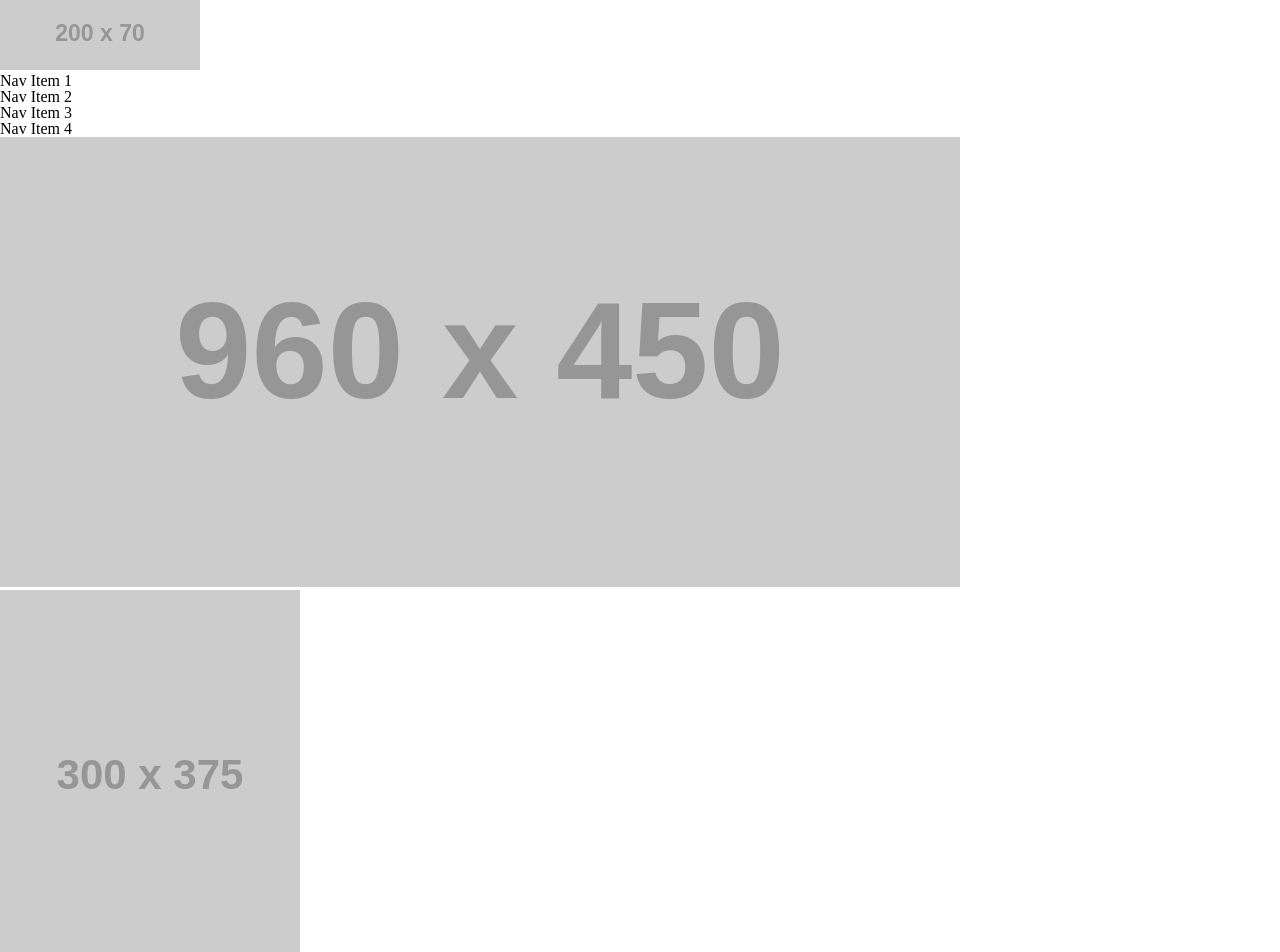
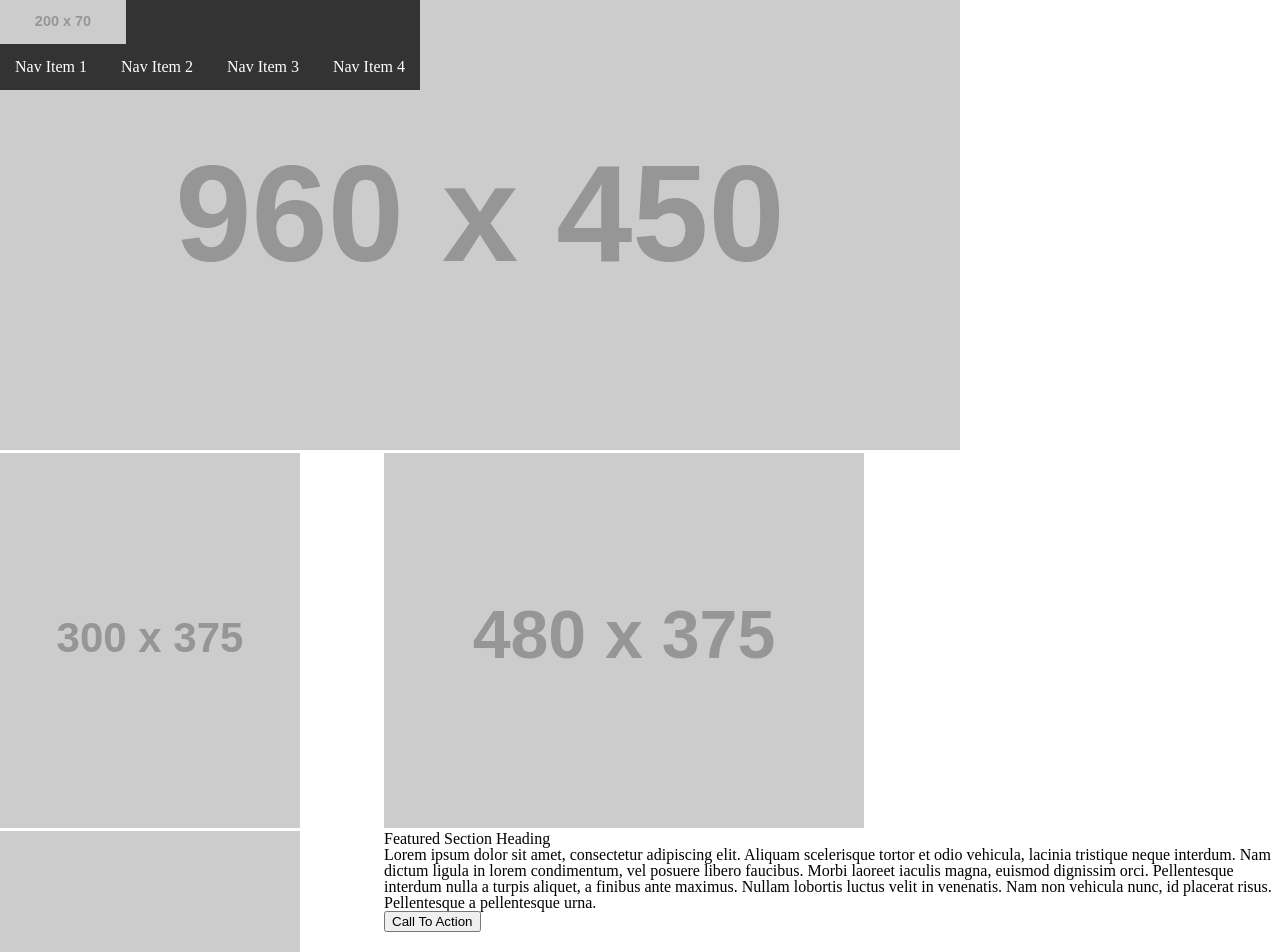
Before and after one commit to thuber32/wireframe-exercise, a plain HTML site: page index.html in a window 1280 px wide. Shown: the top 952 px of the page. Drawn offline with Linux system fonts and the light colour scheme; placeholder pictures from the web are drawn by us.

Commit message:
Started adding CSS for layout of header

```diff
--- a/css/style.css
+++ b/css/style.css
@@ -0,0 +1,53 @@
+body{
+    font-family: Arial, Helvetica, sans-serif;
+    box-sizing: border-box;
+    font-size: 18px;
+}
+
+header{
+    background-color: #333;
+    display: inline-block;
+    position: fixed;
+    z-index: 1000;
+    overflow: hidden;
+}
+
+header img {
+    background-color:black;
+    float: left;
+    max-width:500px;
+    width: 30%;
+}
+
+
+nav{
+    text-align: center;
+    font-size: 0.8rem;
+    float: right;
+}
+
+nav ul{
+    width: 100%;
+}
+
+nav li {
+    color:white;
+    display: inline-block;
+    padding: 15px;
+
+}
+
+main{
+    position: relative;
+    width: 960;
+}
+
+.sub-banner{
+    float: left;
+    width: 30%;
+}
+
+.feature img{
+    float: left;
+}
+.feature
--- a/index.html
+++ b/index.html
@@ -1,14 +1,16 @@
 <!DOCTYPE html>
 <html>
+
 <head>
     <title></title>
     <link href="css/style.css" rel="stylesheet" type="text/css" />
     <link href="css/reset.css" rel="stylesheet" type="text/css" />
 
 </head>
+
 <body>
     <header>
-            <h1><img src="https://placehold.it/200x70/ddd.png?text=Logo"/></h1>
+        <h1><img src="https://placehold.it/200x70/ddd.png?text=Logo" /></h1>
         <nav>
             <ul>
                 <li>Nav Item 1</li>
@@ -19,23 +21,32 @@
         </nav>
     </header>
     <main>
-            <article><img src="https://placehold.it/960x450/ddd.png?text=Hero+Image"/></article>
-            <div>
-                <article><img src="https://placehold.it/300x375/ddd.png?text=Sub+Banner"/></article>
-                <article><img src="https://placehold.it/300x375/ddd.png?text=Sub+Banner"/></article>
-                <article><img src="https://placehold.it/300x375/ddd.png?text=Sub+Banner"/></article>
+        <article><img src="https://placehold.it/960x450/ddd.png?text=Hero+Image" /></article>
+        <div class="sub-banner">
+            <article><img src="https://placehold.it/300x375/ddd.png?text=Sub+Banner" /></article>
+            <article><img src="https://placehold.it/300x375/ddd.png?text=Sub+Banner" /></article>
+            <article><img src="https://placehold.it/300x375/ddd.png?text=Sub+Banner" /></article>
         </div>
-            <article><img src="https://placehold.it/480x375/ddd.png?text=Featured+Section+Banner"/></article>
-            <article>
+        <div class="clearfix"></div>
+        <article><img src="https://placehold.it/480x375/ddd.png?text=Featured+Section+Banner" /></article>
+        <article c>
             <h2>Featured Section Heading</h2>
             <p>
-                        Lorem ipsum dolor sit amet, consectetur adipiscing elit. Aliquam scelerisque tortor et odio vehicula, lacinia tristique neque interdum. Nam dictum ligula in lorem condimentum, vel posuere libero faucibus. Morbi laoreet iaculis magna, euismod dignissim orci. Pellentesque interdum nulla a turpis aliquet, a finibus ante maximus. Nullam lobortis luctus velit in venenatis. Nam non vehicula nunc, id placerat risus. Pellentesque a pellentesque urna.
+                Lorem ipsum dolor sit amet, consectetur adipiscing elit. Aliquam scelerisque tortor et odio
+                vehicula,
+                lacinia tristique neque interdum. Nam dictum ligula in lorem condimentum, vel posuere libero
+                faucibus.
+                Morbi laoreet iaculis magna, euismod dignissim orci. Pellentesque interdum nulla a turpis aliquet, a
+                finibus ante maximus. Nullam lobortis luctus velit in venenatis. Nam non vehicula nunc, id placerat
+                risus. Pellentesque a pellentesque urna.
             </p>
             <button type="button" name="call to action">Call To Action</button>
         </article>
+
     </main>
     <footer>
         <div></div>
     </footer>
 </body>
+
 </html>
```
Lines whose indentation alone changed are shown as unchanged.
